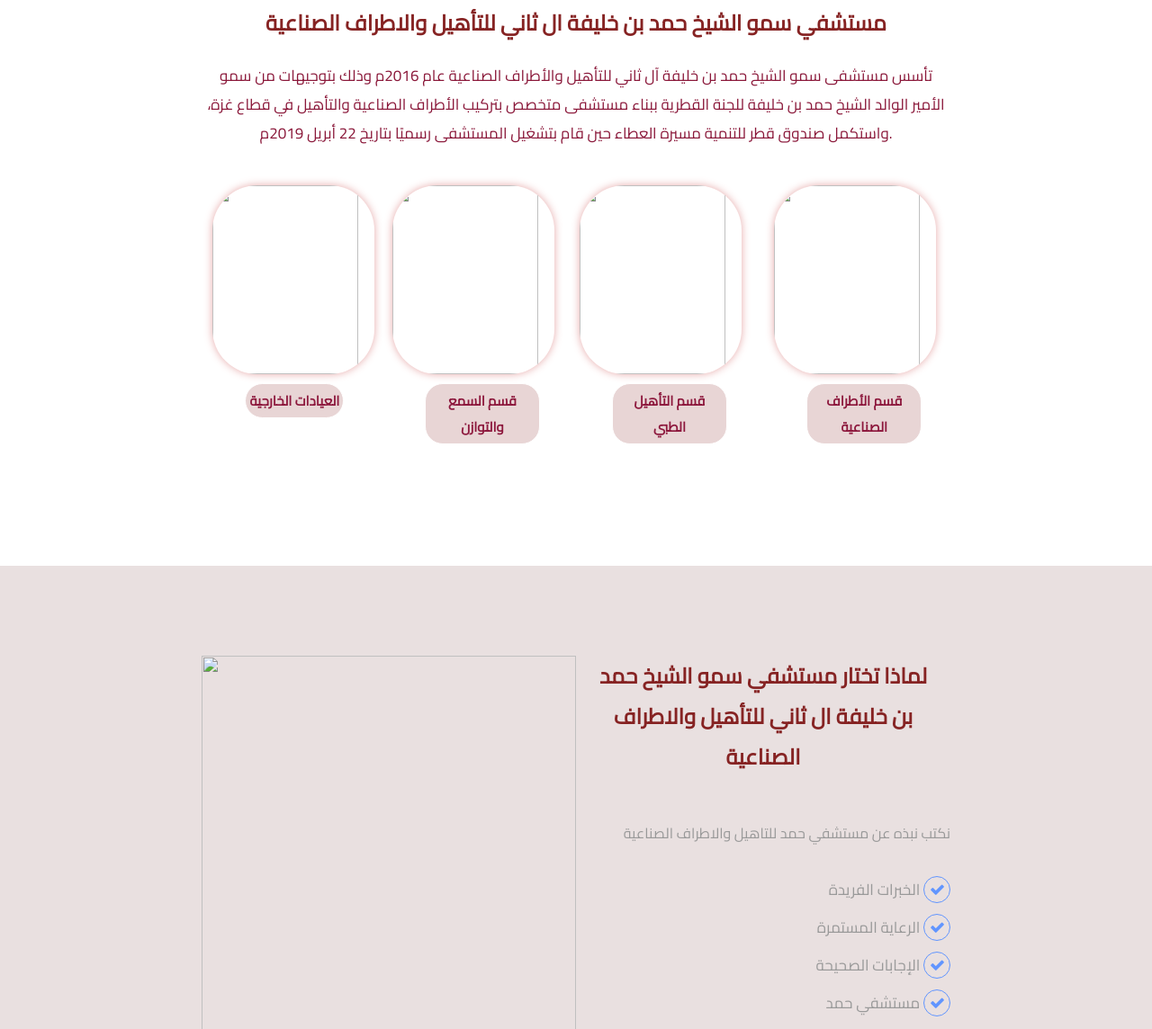
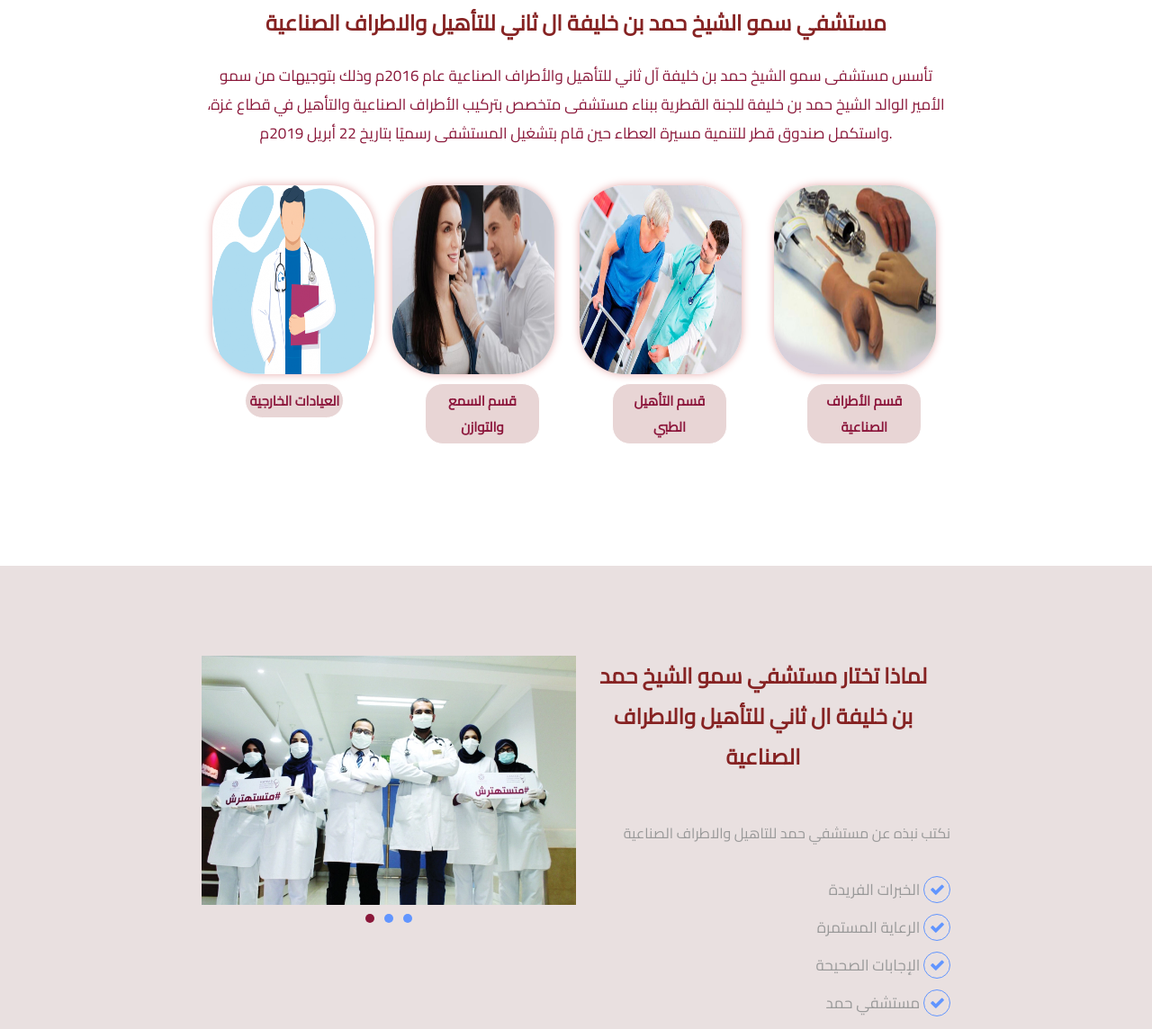
Before and after one commit to rzourob/Web-Sit, a plain HTML site: page index.html in a window 1280 px wide. Shown: the part 897-2041 px from the top of the page at 90% size. Drawn offline with Linux system fonts and the light colour scheme.

Commit message:
Update index.html

```diff
--- a/index.html
+++ b/index.html
@@ -31,7 +31,7 @@
         <div class="continer"> <!-- continer -->
             <div class="min-header"> <!-- min-header -->
                 <div class="content-logo"> <!-- content-login -->
-                    <img src="../Public/img/ColoredLogo.png" alt="" class="logo">
+                    <img src="img/ColoredLogo.png" alt="" class="logo">
                 </div> <!-- ./content-login -->
                 <ul class="nav"> <!-- nav -->
                     <!-- <li> <a href="#"> home </a></li> -->
@@ -68,11 +68,11 @@
         <div class="continer">
             <div class="Slider-content">
                 <ul class="Slider-img">
-                    <li><img src="../Public/img/background1.webp" alt=""></li>
-                    <li><img src="../Public/img/g1mtv.jpeg" alt=""></li>
-                    <li><img src="../Public/img/hearing2.png" alt=""></li>
-                    <li><img src="../Public/img/sss.webp" alt=""></li>
-                    <li><img src="../Public/img/الاطراف.jpg" alt=""></li>
+                    <li><img src="img/background1.webp" alt=""></li>
+                    <li><img src="img/g1mtv.jpeg" alt=""></li>
+                    <li><img src="img/hearing2.png" alt=""></li>
+                    <li><img src="img/sss.webp" alt=""></li>
+                    <li><img src="img/الاطراف.jpg" alt=""></li>
                 </ul>
                 <div class="clear"></div>
             </div>
@@ -90,7 +90,7 @@
             <div class="content-department">
                 <div class="department-item">
                     <div class="department-img rami-3d">
-                        <img src="../Public/img/عيادات خارجية.webp" alt="">
+                        <img src="img/عيادات خارجية.webp" alt="">
                         <h2 class="department-img-title">العيادات الخارجية</h2>
                     </div>
                     <div class="department-content rami-3d">
@@ -102,7 +102,7 @@
                 </div>
                 <div class="department-item">
                     <div class="department-img rami-3d">
-                        <img src="../Public/img/السمع والتوازن.jpg" alt="">
+                        <img src="img/السمع والتوازن.jpg" alt="">
                         <h2 class="department-img-title"> قسم السمع والتوازن</h2>
                     </div>
                     <div class="department-content rami-3d">
@@ -114,7 +114,7 @@
                 </div>
                 <div class="department-item margin">
                     <div class="department-img rami-3d">
-                        <img src="../Public/img/التاهيل.jpg" alt="">
+                        <img src="img/التاهيل.jpg" alt="">
                         <h2 class="department-img-title"> قسم التأهيل الطبي</h2>
                     </div>
                     <div class="department-content rami-3d">
@@ -126,7 +126,7 @@
                 </div>
                 <div class="department-item margin">
                     <div class="department-img rami-3d">
-                        <img src="../Public/img/الاطراف.jpg" alt="">
+                        <img src="img/الاطراف.jpg" alt="">
                         <h2 class="department-img-title">قسم الأطراف الصناعية</h2>
                     </div>
                     <div class="department-content rami-3d">
@@ -178,7 +178,7 @@
 
             <div class="Services-item">
                 <div class="Services-item-img">
-                    <img src="../Public/img/sss.webp" alt="">
+                    <img src="img/sss.webp" alt="">
                 </div>
                 <ul class="Services-bollets">
                     <li class="active"></li>
@@ -211,41 +211,41 @@
                 </div>
                 <div class="stories-text">
                     <div class="stories-item">
-                        <img src="../Public/img/sss.webp" alt="rami" class="stories-item-img">
+                        <img src="img/sss.webp" alt="rami" class="stories-item-img">
                         <h2 class="stories-item-title">عنوان القصة</h2>
                         <p class="stories-item-des">تفاصيل القصة</p>
                     </div>
 
                     <div class="stories-item">
-                        <img src="../Public/img/sss.webp" alt="rami" class="stories-item-img">
+                        <img src="img/sss.webp" alt="rami" class="stories-item-img">
                         <h2 class="stories-item-title">عنوان القصة</h2>
                         <p class="stories-item-des">تفاصيل القصة</p>
                     </div>
 
                     <div class="stories-item">
-                        <img src="../Public/img/sss.webp" alt="rami" class="stories-item-img">
+                        <img src="img/sss.webp" alt="rami" class="stories-item-img">
                         <h2 class="stories-item-title">عنوان القصة</h2>
                         <p class="stories-item-des">تفاصيل القصة</p>
                     </div>
 
                     <div class="stories-item">
-                        <img src="../Public/img/sss.webp" alt="rami" class="stories-item-img">
+                        <img src="img/sss.webp" alt="rami" class="stories-item-img">
                         <h2 class="stories-item-title">عنوان القصة</h2>
                         <p class="stories-item-des">تفاصيل القصة</p>
                     </div>
 
                     <!-- <div class="stories-item">
-                    <img src="../Public/img/logo-alt.webp" alt="rami" class="stories-item-img">
+                    <img src="img/logo-alt.webp" alt="rami" class="stories-item-img">
                     <h2 class="stories-item-title">عنوان القصة</h2>
                     <p class="stories-item-des">تفاصيل القصة</p>
                     </div> -->
 
                     <!-- <div class="stories-item">
-                    <img src="../Public/img/logo-alt.webp" alt="rami" class="stories-item-img">
+                    <img src="img/logo-alt.webp" alt="rami" class="stories-item-img">
                     <h2 class="stories-item-title">عنوان القصة</h2>
                     <p class="stories-item-des">تفاصيل القصة</p>
                     </div> -->
-                    <!-- <img src="../Public/img/logo-alt.webp" alt="rami" class="stories-img">
+                    <!-- <img src="img/logo-alt.webp" alt="rami" class="stories-img">
                     <h2 class="stories-title">عنوان القصة</h2>
                     <p class="stories-des">تفاصيل القصة</p> -->
                 </div>
```
